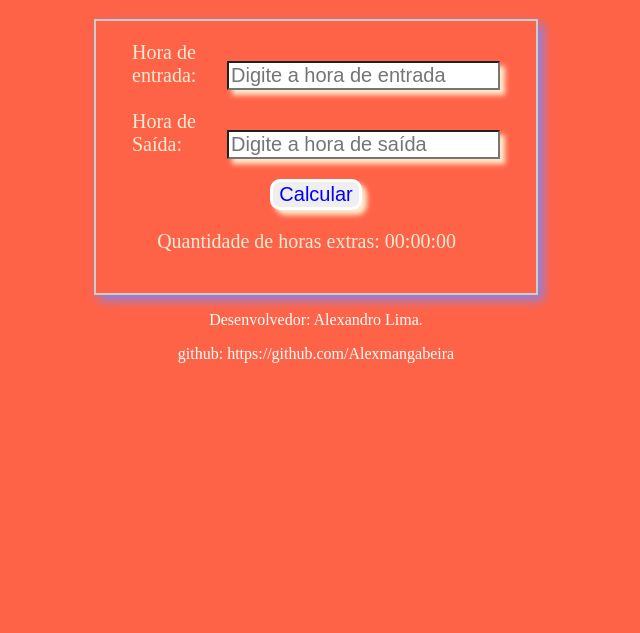
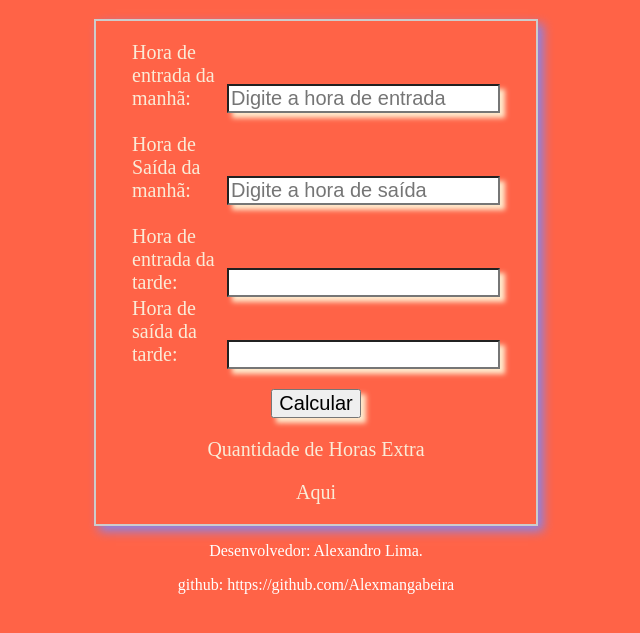
Before and after one commit to Alexmangabeira/Exercicio-Git, a plain HTML site: page Exercicio003/index.html in a window 1280 px wide. Shown: the part 61-694 px from the top of the page, without its empty margins (324-964 px from the left). Drawn offline with Linux system fonts and the light colour scheme.

Commit message:
contrução do form

```diff
--- a/Exercicio003/index.html
+++ b/Exercicio003/index.html
@@ -17,22 +17,29 @@
         <!-- Corpo da Página-->
         <form action="">
             <div>
-                <label for="entrada">Hora de entrada:</label>
-                <input type="text" name="entrada" id="entrada" placeholder="Digite a hora de entrada">
+                <label for="entradaManha">Hora de entrada da manhã:</label>
+                <input type="text" name="entradaManha" id="entradaManha" placeholder="Digite a hora de entrada">
             </div>
             <div>
-                <label for="saida">Hora de Saída:</label>
-                <input type="text" name="saida" id="saida" placeholder="Digite a hora de saída">
+                <label for="saidaManha">Hora de Saída da manhã:</label>
+                <input type="text" name="saidaManha" id="saidaManha" placeholder="Digite a hora de saída">
             </div>
 
             <div>
-                <input type="button" value="Calcular" id="calcular" onclick="calcular()">
+                <label for="entradaTarde">Hora de entrada da tarde:</label>
+                <input type="text" name="entradaTarde" id="entradaTarde">
+            </div>
+                <label for="saidaTarde">Hora de saída da tarde:</label>
+                <input type="text" name="saidaTarde" id="saidaTarde">
+            <div>
+
+            </div>
+            <div>
+                <input type="button" value="Calcular" onclick="calc()">
             </div>
 
-            <div>
-                <p>Quantidade de horas extras: <label for="QtdHorasEx">00:00:00</label></p>
-
-            </div>
+            <p>Quantidade de Horas Extra</p>
+            <div id="QtdHorasEx">Aqui</div>
         </form>
     </section>
 
@@ -45,6 +52,6 @@
             github: https://github.com/Alexmangabeira
         </p>
     </footer>
-
+    <script src="index.js"></script>
 </body>
 </html>
```
